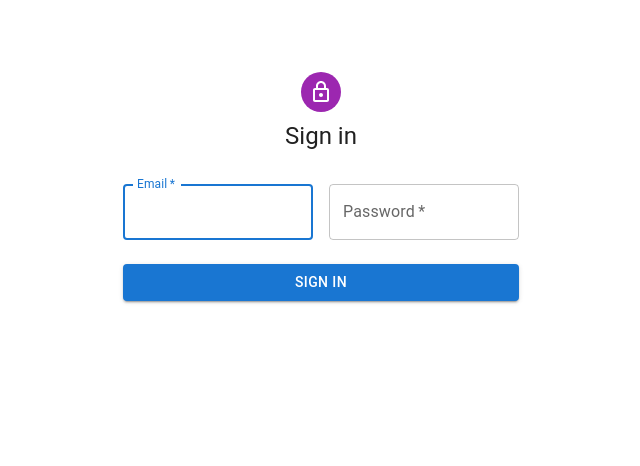
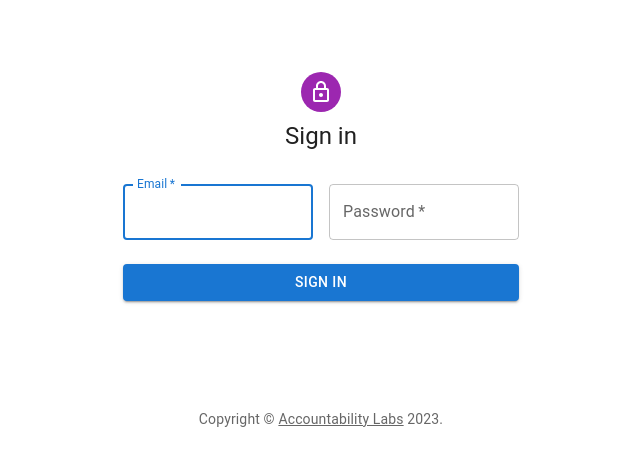
Before and after one commit to Accountability-Labs/factcheck-web, a React (Create React App) app: page / in a window 1280 px wide. Shown: the top 466 px of the page, without its empty margins (319-959 px from the left). Built offline with nearby package versions, Linux system fonts and the light colour scheme.

Commit message:
Update Copyright notice.

```diff
--- a/src/App.tsx
+++ b/src/App.tsx
@@ -3,9 +3,7 @@ import { createTheme, ThemeProvider } from '@mui/material/styles';
 import CssBaseline from '@mui/material/CssBaseline';
 import Box from '@mui/material/Box';
 import Toolbar from '@mui/material/Toolbar';
-import Typography from '@mui/material/Typography';
 import Container from '@mui/material/Container';
-import Link from '@mui/material/Link';
 import Appbar from './Appbar';
 import Navbar from './Navbar';
 import Stats from './Stats';
@@ -13,19 +11,7 @@ import Authentication from './Authentication';
 import NewNotes from './NewNotes';
 import MyNotes from './MyNotes';
 import useApiKey from './useApiKey';
-
-function Copyright(props: any) {
-  return (
-    <Typography variant="body2" color="text.secondary" align="center" {...props}>
-      {'Copyright © '}
-      <Link color="inherit" href="https://mui.com/">
-        Your Website
-      </Link>{' '}
-      {new Date().getFullYear()}
-      {'.'}
-    </Typography>
-  );
-}
+import Copyright from "./Copyright";
 
 // TODO remove, this demo shouldn't need to reset the theme.
 const defaultTheme = createTheme();
--- a/src/Authentication.tsx
+++ b/src/Authentication.tsx
@@ -11,6 +11,7 @@ import Typography from '@mui/material/Typography';
 import Container from '@mui/material/Container';
 import { createTheme, ThemeProvider } from '@mui/material/styles';
 import { Backend, api } from './constants';
+import Copyright from "./Copyright";
 
 const defaultTheme = createTheme();
 
@@ -108,7 +109,7 @@ export default function Authentication(
                         <Alert severity={severity as AlertColor}>{text}</Alert>
                     </Box>
                 </Box>
-                {/* <Copyright sx={{ mt: 8, mb: 4 }} /> */}
+                <Copyright sx={{ mt: 8, mb: 4 }} />
             </Container>
         </ThemeProvider>
     )
--- /dev/null
+++ b/src/Copyright.tsx
@@ -0,0 +1,15 @@
+import Typography from '@mui/material/Typography';
+import Link from '@mui/material/Link';
+
+export default function Copyright(props: any) {
+    return (
+        <Typography variant="body2" color="text.secondary" align="center" {...props}>
+            {'Copyright © '}
+            <Link color="inherit" href="https://mui.com/">
+                Accountability Labs
+            </Link>{' '}
+            {new Date().getFullYear()}
+            {'.'}
+        </Typography>
+    );
+}
```
